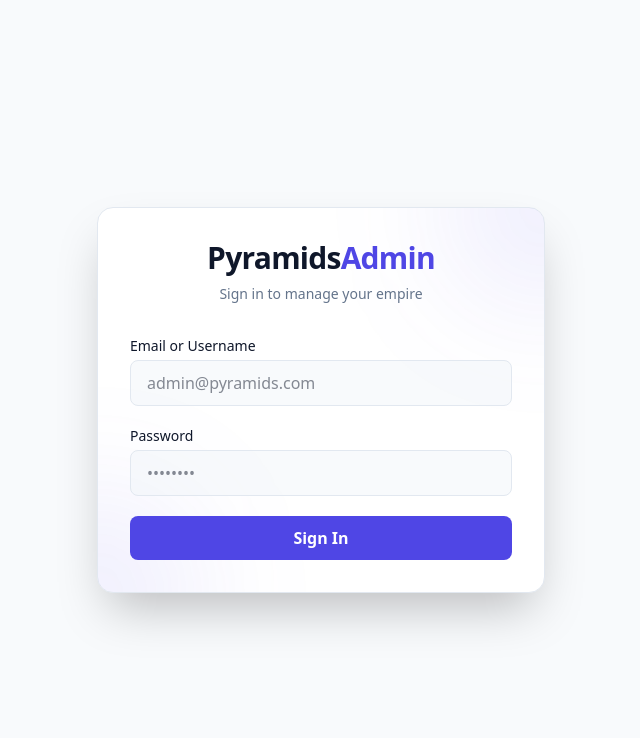
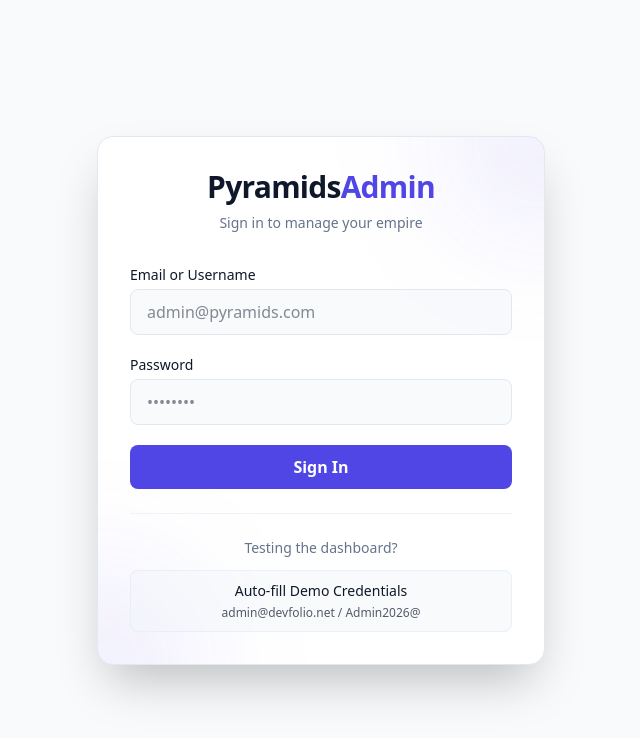
Before and after one commit to Mostafa-Devfolio/PRISM-Dashboard, a Next.js app: page /login in a window 1280 px wide. Shown: the top 738 px of the page, without its empty margins (319-959 px from the left). Built offline with nearby package versions, Linux system fonts and the light colour scheme; no server answers.

Commit message:
add demo credentials to readme and login page autofill

```diff
--- a/src/app/login/page.tsx
+++ b/src/app/login/page.tsx
@@ -22,7 +22,7 @@ export default function LoginPage() {
   const router = useRouter();
   const [errorMsg, setErrorMsg] = useState('');
 
-  const { register, handleSubmit, formState: { errors } } = useForm<any>({
+  const { register, handleSubmit, setValue, formState: { errors } } = useForm<any>({
     resolver: zodResolver(loginSchema),
   });
 
@@ -91,6 +91,21 @@ export default function LoginPage() {
             >
               {isLoading ? <Loader2 className="w-5 h-5 animate-spin" /> : 'Sign In'}
             </button>
+
+            <div className="mt-6 pt-6 border-t border-border/50 text-center">
+              <p className="text-sm font-medium text-muted-foreground mb-3">Testing the dashboard?</p>
+              <button
+                type="button"
+                onClick={() => {
+                  setValue('identifier', 'admin@devfolio.net');
+                  setValue('password', 'Admin2026@');
+                }}
+                className="w-full text-sm bg-muted/50 hover:bg-muted text-foreground px-4 py-2.5 rounded-lg border border-border/50 transition-colors flex flex-col items-center gap-1"
+              >
+                <span>Auto-fill Demo Credentials</span>
+                <span className="text-xs opacity-70">admin@devfolio.net / Admin2026@</span>
+              </button>
+            </div>
           </form>
         </div>
       </div>
```
Also changed, not shown: 1 other file (tests, documents, lock files or other folders).
